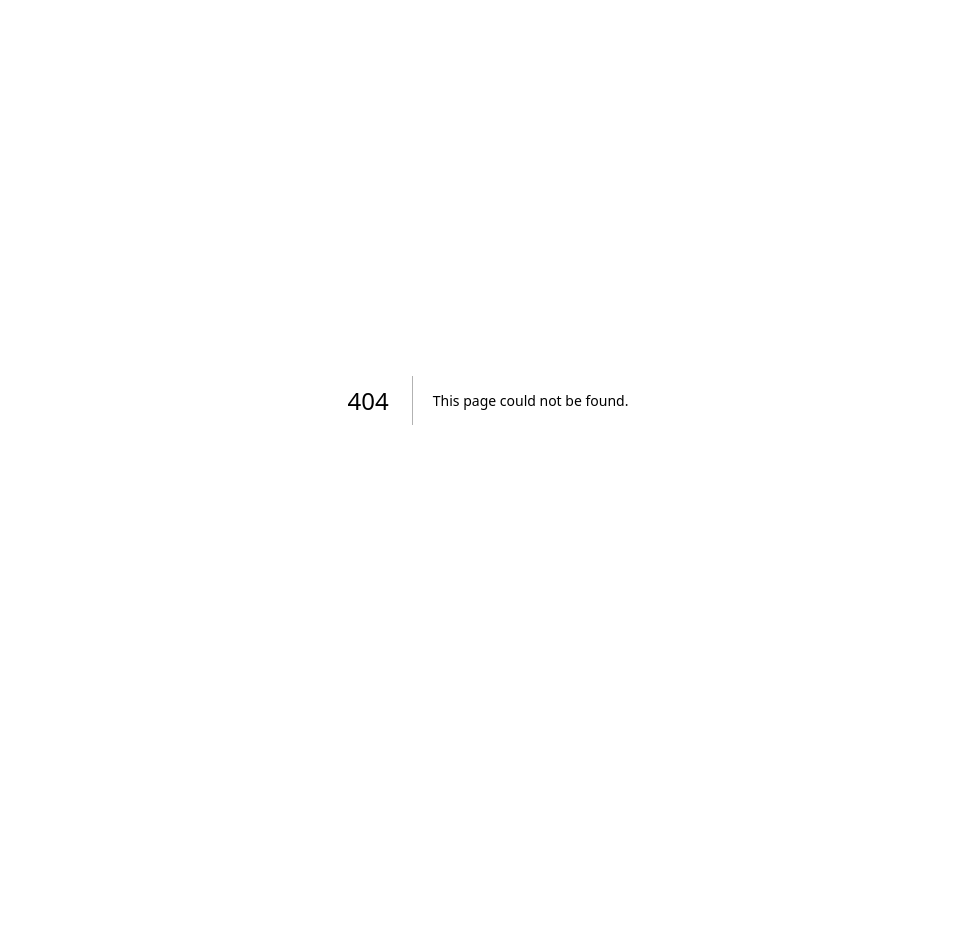
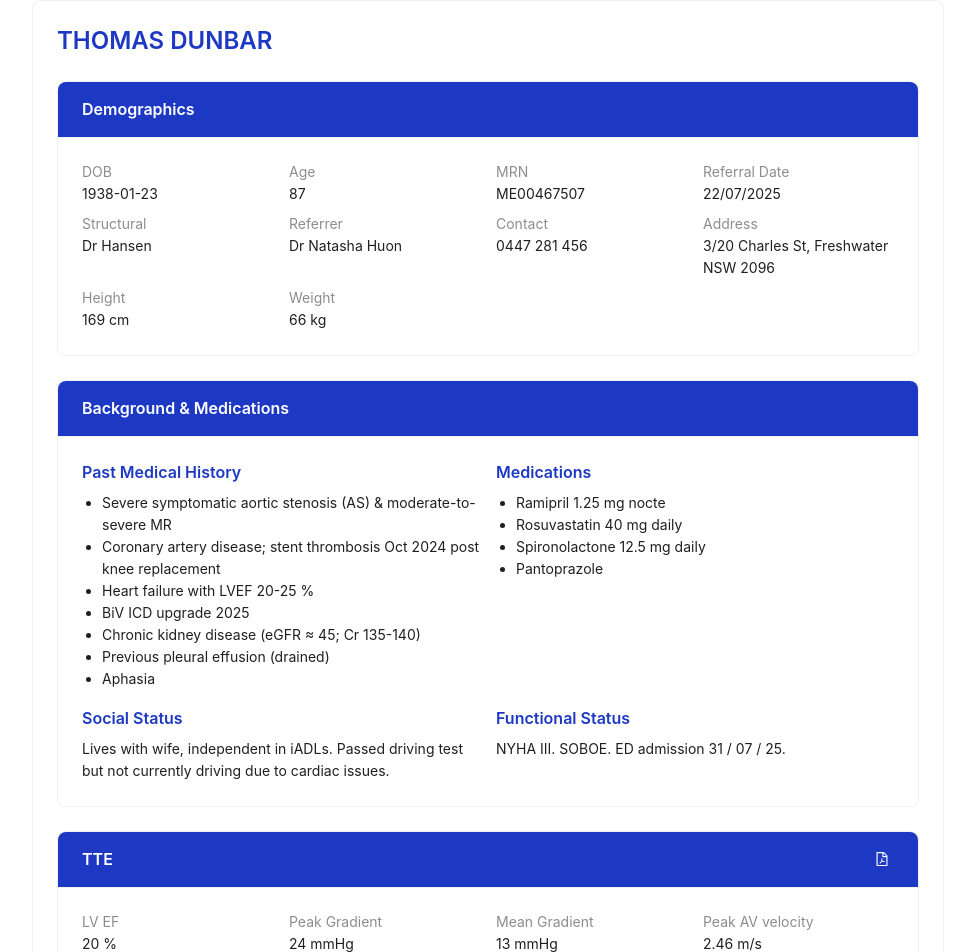
Before and after one commit to synapseedu/ravitracker-mdt, a Next.js app: page /patients/dunbar in a window 1280 px wide. Before the commit this address had no page. Shown: the top 952 px of the page, without its empty margins (152-1127 px from the left). Before the commit the page ends 800 px from the top, so only its background shows below. Built offline with nearby package versions, Linux system fonts and the light colour scheme.

Commit message:
Add Thomas Dunbar - MDT data entry complete for 4/8/25

```diff
--- a/data/patients.ts
+++ b/data/patients.ts
@@ -11,7 +11,7 @@ export interface Patient {
   weightKg?: number;
   heightCm?: number;
   pdfs?: Record<string, string[]>;
-  /** optional badges to flag special cohorts (e.g. MitraClip) */
+  /** optional badges to flag special cohorts (e.g. MitraClip, TAVI) */
   badges?: string[];
 }
 
@@ -129,6 +129,25 @@ export const allPatients: Patient[] = [
       renal: ['Low renal and aged care.pdf'],
     },
   },
+  {
+    id: 'dunbar',
+    name: 'Thomas Dunbar',
+    dob: '1938-01-23',
+    referring: 'Dr Natasha Huon',
+    consulting: 'Dr Hansen',
+    status: 'private',
+    badges: ['TAVI'],
+    weightKg: 66,
+    heightCm: 169,
+    pdfs: {
+      tte: ['DUNBAR_THOMAS_TTE_24.07.2025_TD230138.pdf'],
+      angio: ['Dunbar Angio.pdf'],
+      ecg: ['Dunbar ecg.pdf'],
+      ct: ['DUNBAR Thomas - CT_TAVI.pdf', 'Dunbar medtronic.pdf'],
+      bloods: ['Dunbar bloods.pdf'],
+      agedCare: ['Dunbar Aged Care.pdf'],
+    },
+  },
 ];
 
 export function getAge(dob: string): number {
--- /dev/null
+++ b/pages/patients/dunbar.tsx
@@ -0,0 +1,162 @@
+'use client';
+import { Typography } from 'antd';
+import PatientLayout from '../../components/patient/PatientLayout';
+import DemographicsGrid from '../../components/patient/DemographicsGrid';
+import StatusCard from '../../components/patient/StatusCard';
+import PatientSection from '../../components/patient/PatientSection';
+import PdfIcons from '../../components/patient/PdfIcons';
+import { getAge } from '../../data/patients';
+
+const { Text } = Typography;
+
+/* ------------------------------------------------------------------
+   Patient data – THOMAS DUNBAR
+-------------------------------------------------------------------*/
+const patient = {
+    id: 'dunbar',
+    name: 'THOMAS DUNBAR',
+    dob: '1938-01-23',
+    mrn: 'ME00467507',
+    structuralPhysician: 'Dr Hansen',
+    referrer: 'Dr Natasha Huon',
+    referralDate: '22/07/2025',
+    contact: '0447 281 456',
+    address: '3/20 Charles St, Freshwater NSW 2096',
+    heightCm: 169,
+    weightKg: 66,
+    pdfs: {
+        tte: ['DUNBAR_THOMAS_TTE_24.07.2025_TD230138.pdf'],
+        angio: ['Dunbar Angio.pdf'],
+        ecg: ['Dunbar ecg.pdf'],
+        ct: ['DUNBAR Thomas - CT_TAVI.pdf', 'Dunbar medtronic.pdf'],
+        bloods: ['Dunbar bloods.pdf'],
+        agedCare: ['Dunbar Aged Care.pdf'],
+    },
+
+    /* Past medical history -------------------------------------------------- */
+    background: [
+        'Severe symptomatic aortic stenosis (AS) & moderate-to-severe MR',
+        'Coronary artery disease; stent thrombosis Oct 2024 post knee replacement',
+        'Heart failure with LVEF 20-25 %',
+        'BiV ICD upgrade 2025',
+        'Chronic kidney disease (eGFR ≈ 45; Cr 135-140)',
+        'Previous pleural effusion (drained)',
+        'Aphasia',
+    ],
+
+    /* Medications ----------------------------------------------------------- */
+    medications: [
+        'Ramipril 1.25 mg nocte',
+        'Rosuvastatin 40 mg daily',
+        'Spironolactone 12.5 mg daily',
+        'Pantoprazole',
+    ],
+
+    /* Social & functional --------------------------------------------------- */
+    social: `Lives with wife, independent in iADLs.
+Passed driving test but not currently driving due to cardiac issues.`,
+    functional: `NYHA III.  SOBOE.  ED admission 31 / 07 / 25.`,
+
+    /* Echocardiography (24 / 07 / 25) -------------------------------------- */
+    tteData: {
+        'LV EF': '20 %',
+        'Peak Gradient': '24 mmHg',
+        'Mean Gradient': '13 mmHg',
+        'Peak AV velocity': '2.46 m/s',
+        SVI: '24 mL/m²',
+        AR: 'Trivial',
+        MR: 'Moderate',
+        Comment:
+            'Low-flow, low-gradient severe AS with markedly calcified functionally bicuspid valve; poor LV EF.',
+    },
+
+    /* Other investigations -------------------------------------------------- */
+    angio: `25 / 07 / 2025 – CTO of non-dominant RCA; mild residual disease, no in-stent restenosis.`,
+    ecg: 'AV dual-paced rhythm',
+    ctIncidentals: 'Access & valve selection not documented; see CT_TAVI reports.',
+    bloods: {
+        Hb: '139',
+        Plts: '271',
+        Urea: '11.2',
+        Creatinine: '125',
+        eGFR: '45',
+        Albumin: '41',
+        Haematocrit: '0.43',
+        WBC: '7.3',
+    },
+
+    agedCareNote:
+        'Word-finding difficulties but no major cognitive impairment observed.  From geriatric POV, suitable for TAVI; note risk of peri-op delirium given prior episodes.',
+
+    procedurePlan: 'Planned TAVI; valve choice and access to be finalised.',
+};
+
+/* ------------------------------------------------------------------ */
+export default function DunbarPage() {
+    return (
+        <PatientLayout title={patient.name}>
+            {/* Demographics */}
+            <PatientSection title="Demographics">
+                <DemographicsGrid
+                    data={{
+                        DOB: patient.dob,
+                        Age: getAge(patient.dob),
+                        MRN: patient.mrn,
+                        'Referral Date': patient.referralDate,
+                        Structural: patient.structuralPhysician,
+                        Referrer: patient.referrer,
+                        Contact: patient.contact,
+                        Address: patient.address,
+                        Height: `${patient.heightCm} cm`,
+                        Weight: `${patient.weightKg} kg`,
+                    }}
+                />
+            </PatientSection>
+
+            {/* Background & Medications */}
+            <PatientSection title="Background & Medications">
+                <StatusCard
+                    history={patient.background}
+                    medications={patient.medications}
+                    social={patient.social}
+                    functional={patient.functional}
+                />
+            </PatientSection>
+
+            {/* TTE */}
+            <PatientSection title="TTE" pdfs={patient.pdfs.tte}>
+                <DemographicsGrid data={patient.tteData} />
+            </PatientSection>
+
+            {/* Angio */}
+            <PatientSection title="Angio" pdfs={patient.pdfs.angio}>
+                <Text>{patient.angio}</Text>
+            </PatientSection>
+
+            {/* ECG */}
+            <PatientSection title="ECG" pdfs={patient.pdfs.ecg}>
+                <Text>{patient.ecg}</Text>
+            </PatientSection>
+
+            {/* CT TAVI */}
+            <PatientSection title="CT TAVI" pdfs={patient.pdfs.ct}>
+                <Text>{patient.ctIncidentals}</Text>
+            </PatientSection>
+
+            {/* Bloods */}
+            <PatientSection title="Bloods" pdfs={patient.pdfs.bloods}>
+                <DemographicsGrid data={patient.bloods} />
+            </PatientSection>
+
+            {/* Aged-care Review */}
+            <PatientSection title="Aged-care Review" pdfs={patient.pdfs.agedCare}>
+                <Text>{patient.agedCareNote}</Text>
+            </PatientSection>
+
+            {/* Procedure Plan */}
+            <PatientSection title="Procedure Plan">
+                <Text>{patient.procedurePlan}</Text>
+            </PatientSection>
+        </PatientLayout>
+    );
+}
```
Also changed, not shown: 2 other files (tests, documents, lock files or other folders).
